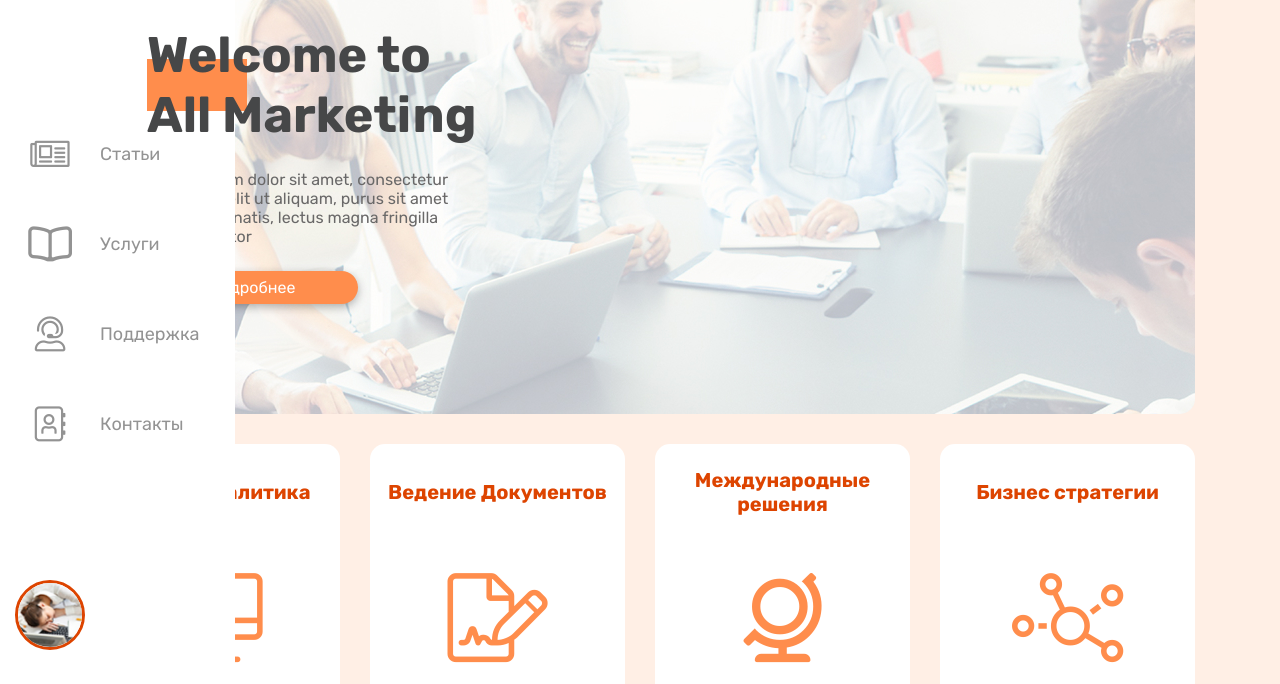
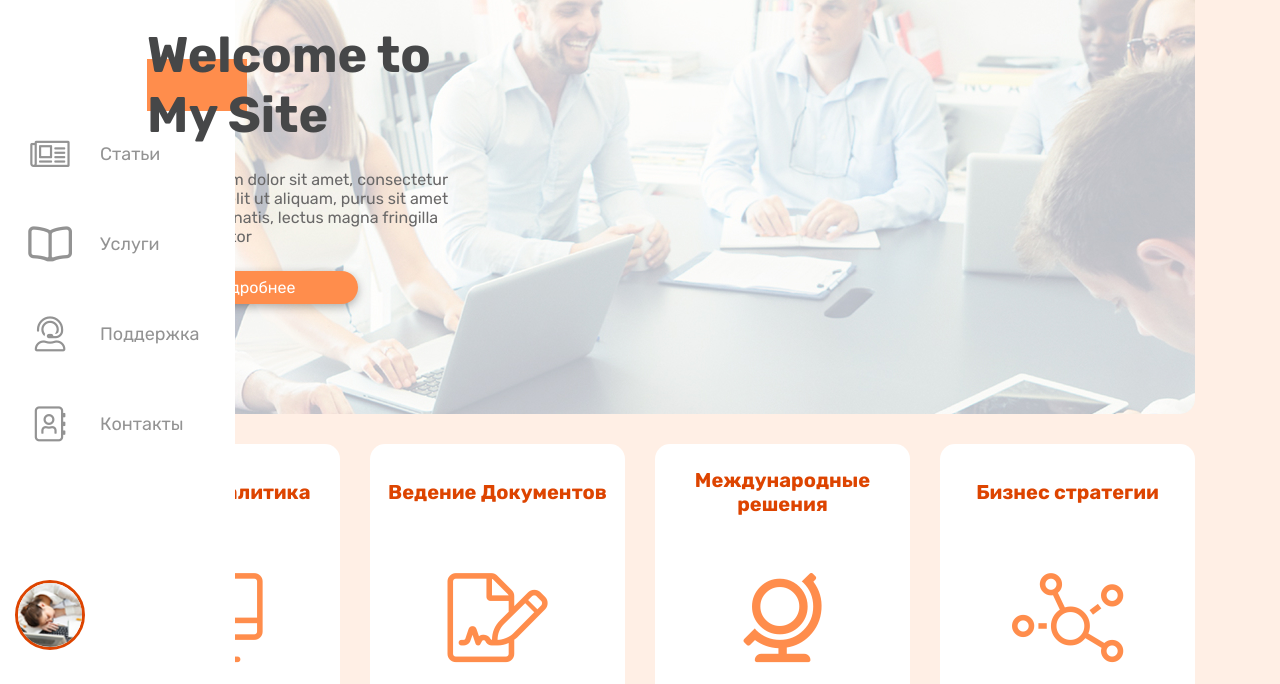
Before and after one commit to Beka87/marketing, a plain HTML site: page index.html in a window 1280 px wide. Shown: the part 116-800 px from the top of the page. Drawn offline with Linux system fonts and the light colour scheme.

Commit message:
Изменили заголовок

```diff
--- a/index.html
+++ b/index.html
@@ -35,7 +35,7 @@
        <div class="container">
            <div class="header__content">
                <div class="header__box">
-                   <h1 class="header__title">Welcome to All Marketing</h1>
+                   <h1 class="header__title">Welcome to My Site</h1>
                </div>
                <p class="header__desc">Lorem ipsum dolor sit amet, consectetur adipiscing elit ut aliquam, purus sit amet luctus venenatis, lectus magna fringilla urna, porttitor</p>
 
```
